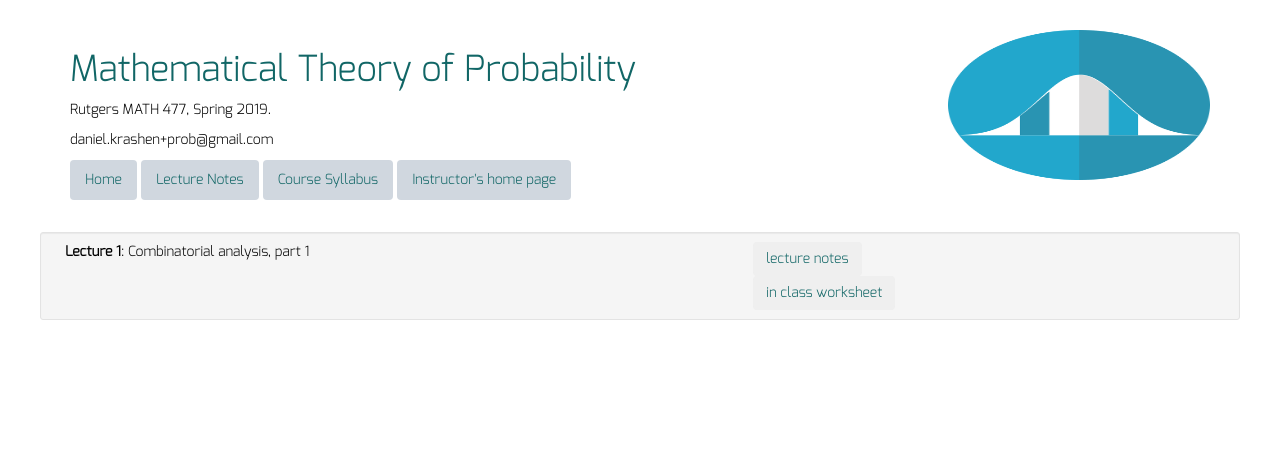
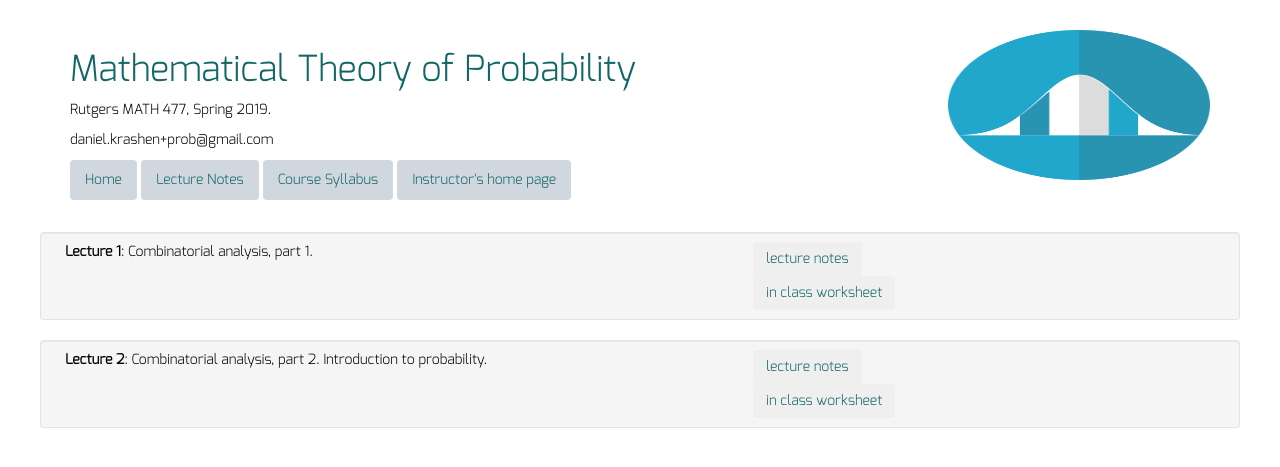
Before and after one commit to dkrashen/probability, a Jekyll site: the page built from lectures/index.html, in a window 1280 px wide. Shown: the top 467 px of the page. Built offline with Jekyll 4.4.1, drawn with Linux system fonts in a browser that asks for light colours; nearby versions of some CDN libraries.

Commit message:
add lecture 2 and classwork solutions

```diff
--- a/_data/lectures.yml
+++ b/_data/lectures.yml
@@ -1,4 +1,8 @@
 - title: "Lecture 1"
   filename: "lecture1.pdf"
-  description: "Combinatorial analysis, part 1"
+  description: "Combinatorial analysis, part 1."
   quizfilename: "quiz1.pdf"
+- title: "Lecture 2"
+  filename: "lecture2.pdf"
+  description: "Combinatorial analysis, part 2. Introduction to probability."
+  quizfilename: "quiz2.pdf"
```
Also changed, not shown: 2 other files.
